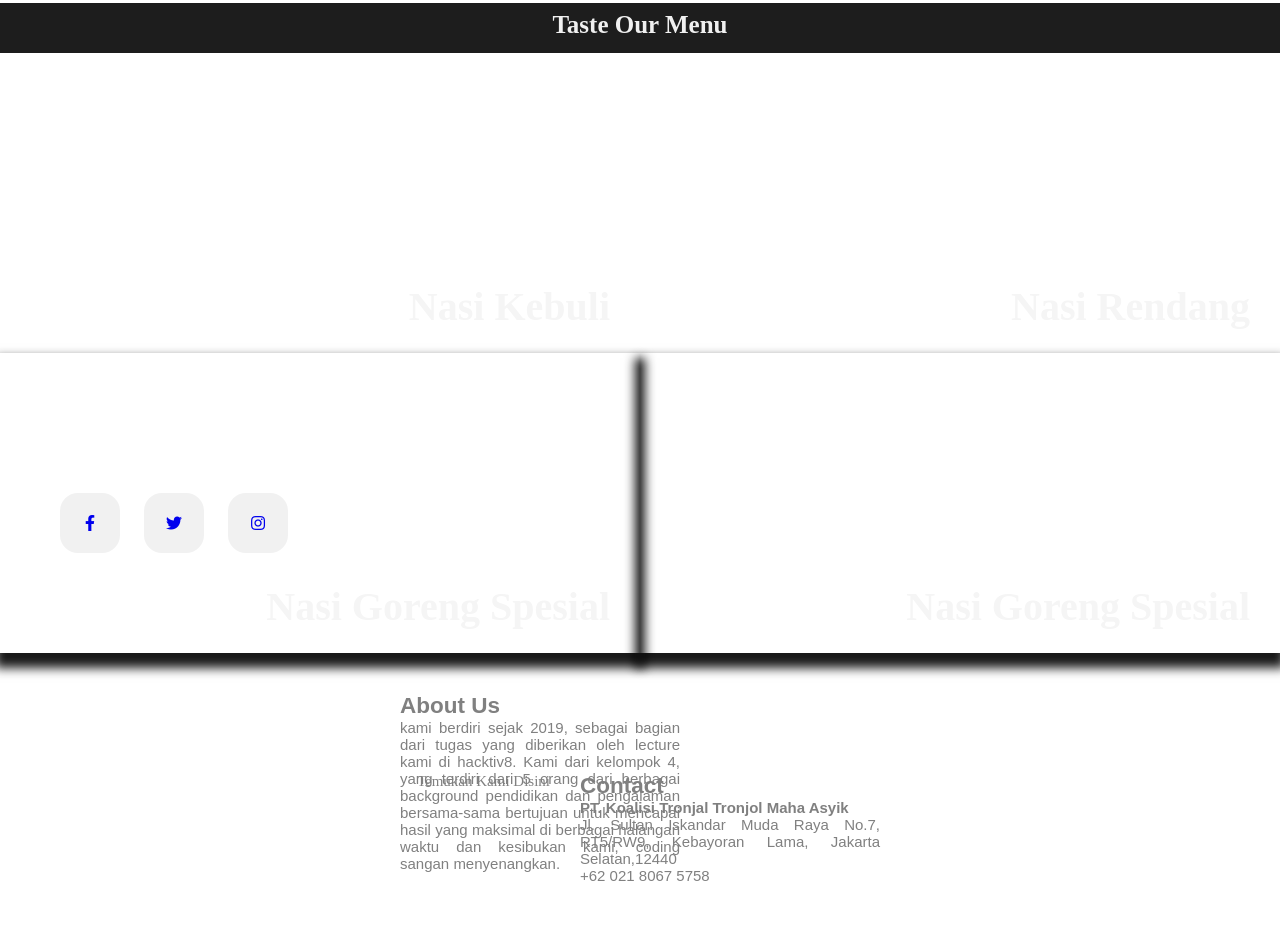
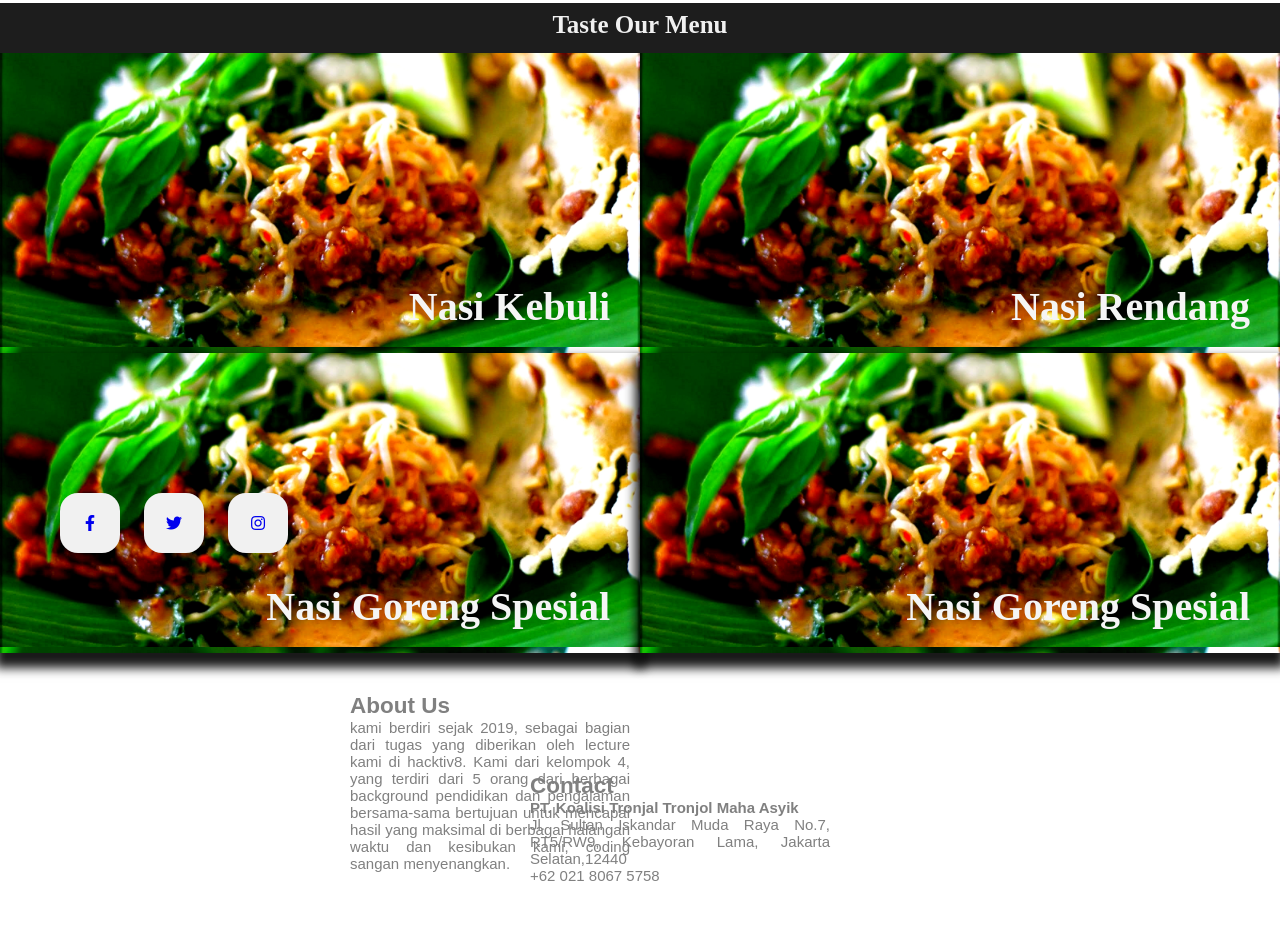
Before and after one commit to fadhilsurya/Web-Project-Kelompok-4, a plain HTML site: page index.html in a window 1280 px wide. Shown: the part 1001-1934 px from the top of the page. After the commit the page ends 1902 px from the top, so only its background shows below. Drawn offline with Linux system fonts and the light colour scheme.

Commit message:
Add files via upload

```diff
--- a/index.html
+++ b/index.html
@@ -106,7 +106,7 @@
         <div class="whitebar">
             <div class="bar"></div>
         </div>
-        <footer>
+
         <div class="aboutus">
             <h2><strong>About Us</strong></h2>
             <p>kami berdiri sejak 2019, sebagai bagian dari tugas yang diberikan oleh lecture kami di hacktiv8. Kami dari kelompok 4, yang terdiri dari 5 orang dari berbagai background pendidikan dan pengalaman bersama-sama bertujuan untuk mencapai hasil
@@ -117,10 +117,10 @@
             <h2>Contact</h2>
             <p><strong>PT. Koalisi Tronjal Tronjol Maha Asyik</strong></p>
             <p>Jl. Sultan Iskandar Muda Raya No.7, RT5/RW9, Kebayoran Lama, Jakarta Selatan,12440</p>
-                <p>+62 021 8067 5758</p>
+            <p>+62 021 8067 5758</p><br>
         </div>
 
-            <div class="map">Temukan Kami Disini</div>
+
     </div>
     <div class="socmedbut">
         <a class="bttn" href="#">
@@ -133,7 +133,7 @@
             <i class="fab fa-instagram"></i>
         </a>
     </div>
-    </footer>
+
 </body>
 
 </html>
--- a/style.css
+++ b/style.css
@@ -538,7 +538,7 @@
             height: 80px;
             box-sizing: border-box;
             text-align: justify;
-            margin-left: 400px;
+            margin-left: 350px;
             font-family: Arial, Helvetica, sans-serif;
             font-size: 15px;
             font-weight: 150;
@@ -550,7 +550,7 @@
             width: 300px;
             height: 80px;
             box-sizing: border-box;
-            margin-right: 400px;
+            margin-right: 450px;
             text-align: justify;
             font-family: Arial, Helvetica, sans-serif;
             font-size: 15px;
@@ -558,18 +558,17 @@
             color: grey;
         }
 
-        .map {
-            float: right;
-            font-size: 15px;
-            color: grey;
-            margin-right: 30px;
-        }
-
         .socmedbut {
             position: absolute;
             text-align: left;
             margin-left: 50px;
             text-align: center;
+        }
+
+        .map {
+            float: right;
+            margin-right: 35px;
+            margin-bottom: 80px;
         }
 
         .bttn {
```
Also changed, not shown: img/bestmenu.jpg (added), img/header-img.jpg (added), img/promo1.jpg (added), img/promo2.jpg (added), 1 other file. Lines whose indentation alone changed are shown as unchanged.
